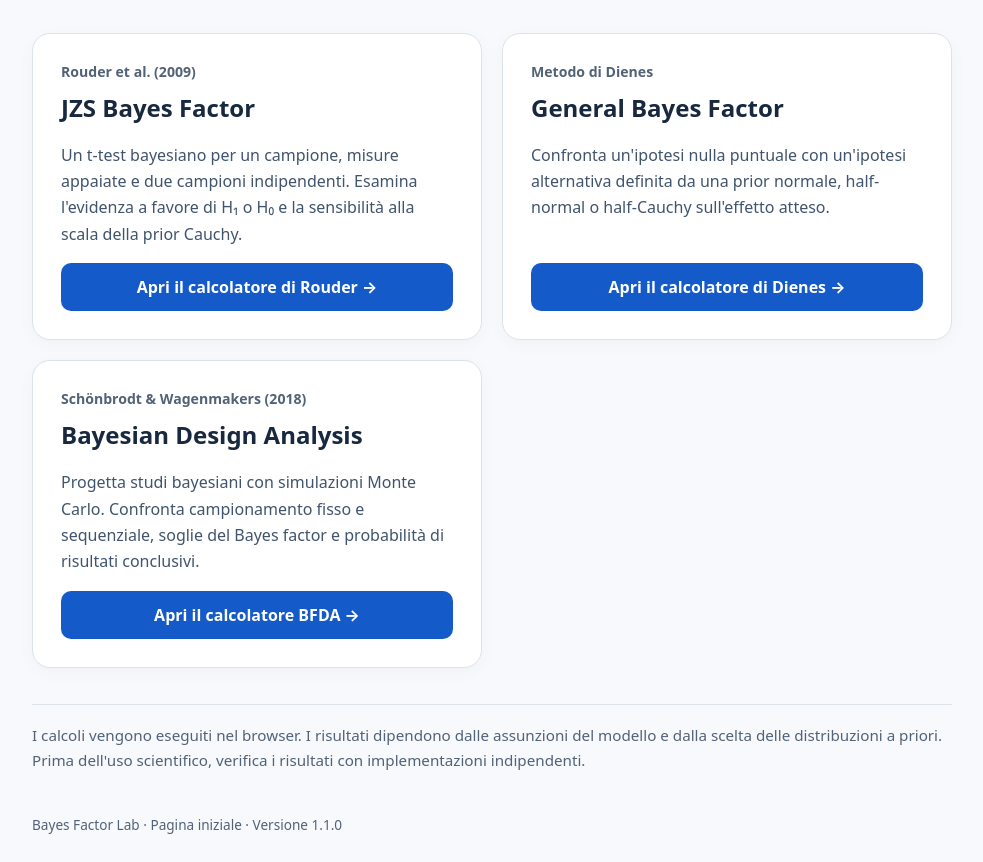
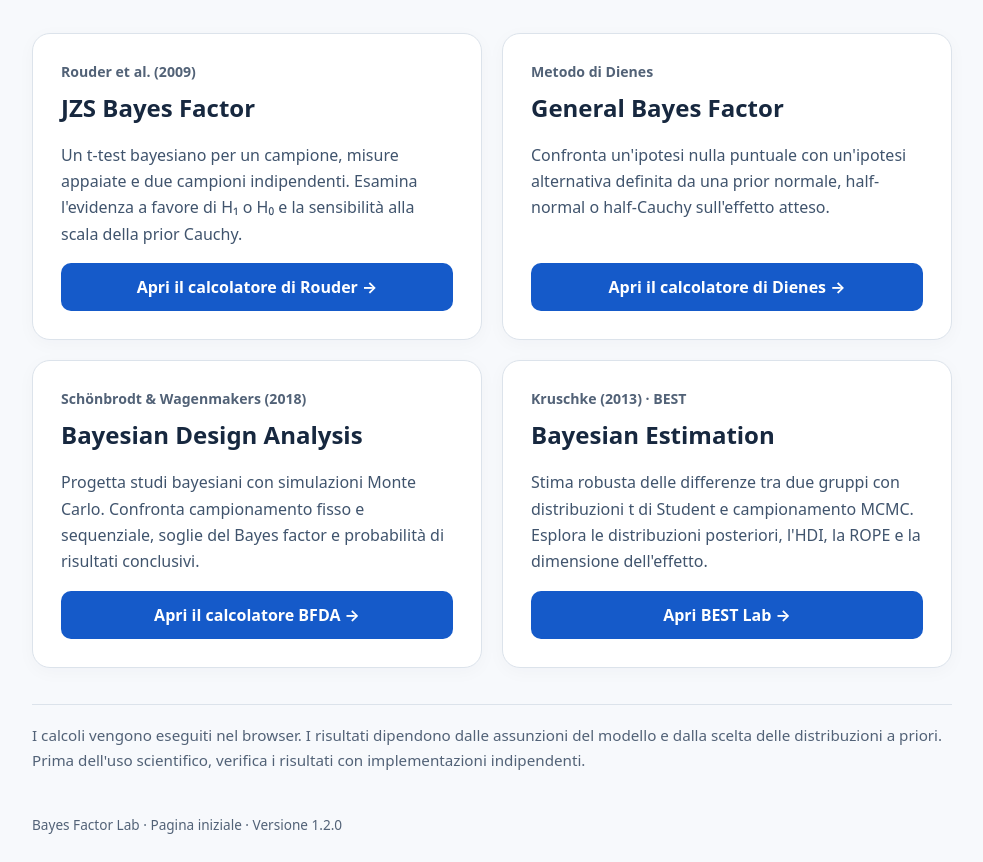
Before and after one commit to tommasocosta-lab/bayes-factor-lab, a plain HTML site: page index.html in a window 1280 px wide. Shown: the part 235-1097 px from the top of the page, without its empty margins (148-1131 px from the left). Drawn offline with Linux system fonts and the light colour scheme.

Commit message:
Update index.html

```diff
--- a/index.html
+++ b/index.html
@@ -18,7 +18,8 @@
 <article class="card"><div class="tag">Rouder et al. (2009)</div><h2>JZS Bayes Factor</h2><p>Un t-test bayesiano per un campione, misure appaiate e due campioni indipendenti. Esamina l'evidenza a favore di H₁ o H₀ e la sensibilità alla scala della prior Cauchy.</p><a class="button" href="./rouder/">Apri il calcolatore di Rouder →</a></article>
 <article class="card"><div class="tag">Metodo di Dienes</div><h2>General Bayes Factor</h2><p>Confronta un'ipotesi nulla puntuale con un'ipotesi alternativa definita da una prior normale, half-normal o half-Cauchy sull'effetto atteso.</p><a class="button" href="./dienes/">Apri il calcolatore di Dienes →</a></article>
 <article class="card"><div class="tag">Schönbrodt &amp; Wagenmakers (2018)</div><h2>Bayesian Design Analysis</h2><p>Progetta studi bayesiani con simulazioni Monte Carlo. Confronta campionamento fisso e sequenziale, soglie del Bayes factor e probabilità di risultati conclusivi.</p><a class="button" href="./bfda_lab/bfda.html">Apri il calcolatore BFDA →</a></article>
+<article class="card"><div class="tag">Kruschke (2013) · BEST</div><h2>Bayesian Estimation</h2><p>Stima robusta delle differenze tra due gruppi con distribuzioni t di Student e campionamento MCMC. Esplora le distribuzioni posteriori, l'HDI, la ROPE e la dimensione dell'effetto.</p><a class="button" href="./best_lab/">Apri BEST Lab →</a></article>
 </div>
 <p class="note">I calcoli vengono eseguiti nel browser. I risultati dipendono dalle assunzioni del modello e dalla scelta delle distribuzioni a priori. Prima dell'uso scientifico, verifica i risultati con implementazioni indipendenti.</p>
-<footer>Bayes Factor Lab · Pagina iniziale · Versione 1.1.0</footer>
+<footer>Bayes Factor Lab · Pagina iniziale · Versione 1.2.0</footer>
 </main></body></html>
```
